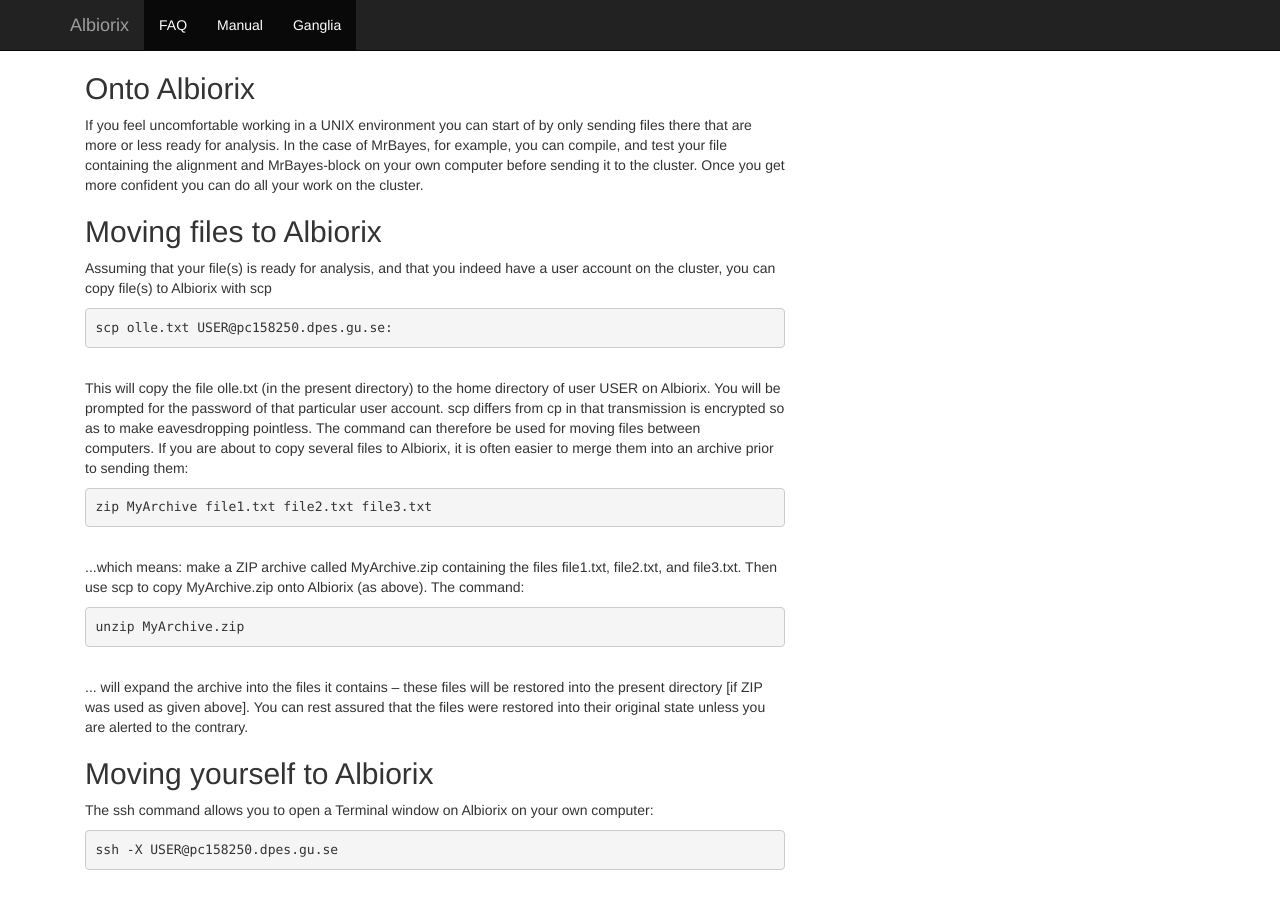
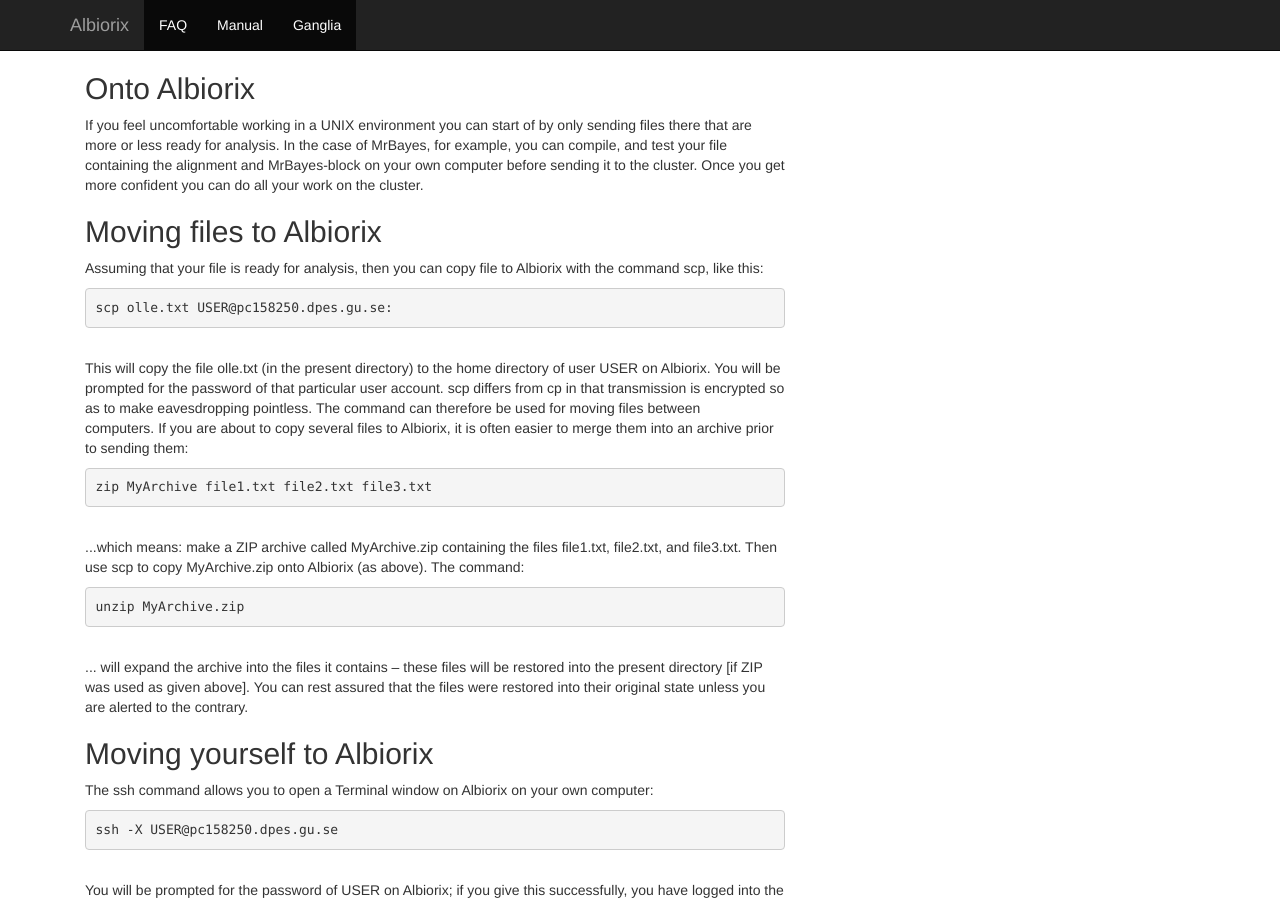
Before and after one commit to The-Bioinformatics-Group/Albiorix, a Jekyll site: the page built from site/manual.html, in a window 1280 px wide and 900 px high, scrolled down 4272 px. Built offline with Jekyll 4.4.1, drawn with Linux system fonts in a browser that asks for light colours; nearby versions of some CDN libraries.

Commit message:
Changed test about scp

```diff
--- a/site/manual.html
+++ b/site/manual.html
@@ -168,7 +168,7 @@
 <p>If you feel uncomfortable working in a UNIX environment you can start of by only sending files there that are more or less ready for analysis. In the case of MrBayes, for example, you can compile, and test your file containing the alignment and MrBayes-block on your own computer before sending it to the cluster. Once you get more confident you can do all your work on the cluster.</p>
 
 <h2><a name="Moving files to Albiorix"></a>Moving files to Albiorix</h2>
-<p>Assuming that your file(s) is ready for analysis, and that you indeed have a user account on the cluster, you can copy file(s) to Albiorix with scp</p>
+<p>Assuming that your file is ready for analysis, then you can copy file to Albiorix with the command scp, like this:</p>
 
 <pre>
 scp olle.txt USER@pc158250.dpes.gu.se:
```
